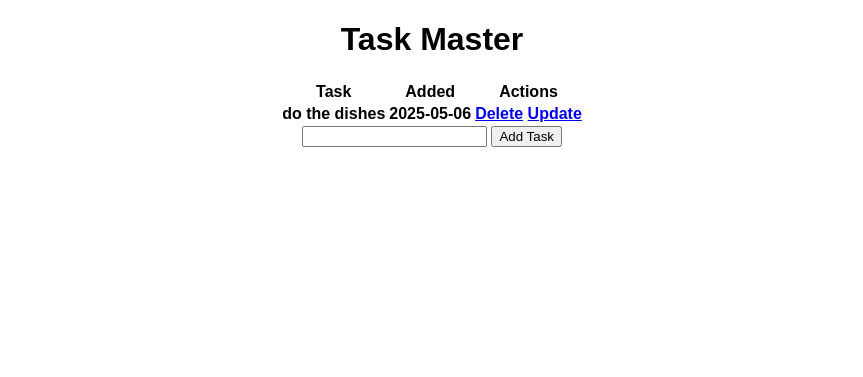
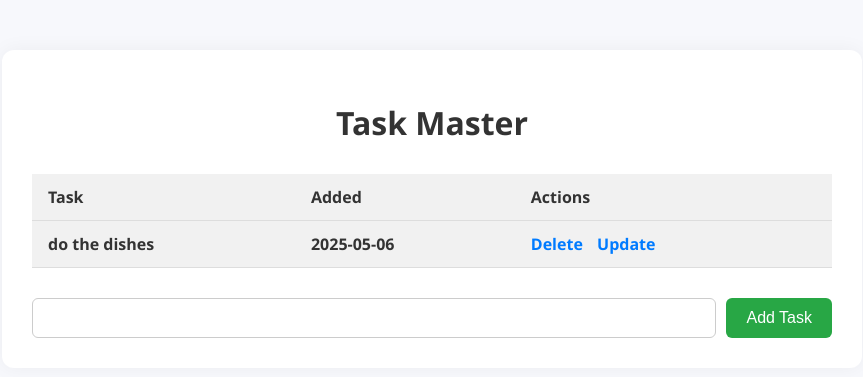
Before and after one commit to Oelsayed99/flask-todo-app, a Flask app: page / in a window 1280 px wide. Shown: the top 377 px of the page, without its empty margins (208-1071 px from the left). Run offline with Flask 3, Linux system fonts and the light colour scheme; lists and menus that the app fills with data are empty.

Commit message:
styling the app

```diff
--- a/static/css/main.css
+++ b/static/css/main.css
@@ -1,10 +1,85 @@
-body{
-    margin:0;
-    font-family:sans-serif ;
+body {
+    font-family: 'Segoe UI', Tahoma, Geneva, Verdana, sans-serif;
+    background-color: #f7f8fc;
+    margin: 0;
+    padding: 0;
 }
-.content{
+
+.content {
+    max-width: 800px;
+    margin: 50px auto;
+    background-color: #fff;
+    padding: 30px;
+    border-radius: 12px;
+    box-shadow: 0 0 20px rgba(0,0,0,0.05);
+}
+
+h1 {
     text-align: center;
+    color: #333;
 }
-.content table{
-    margin: auto;
+
+h4 {
+    text-align: center;
+    color: #666;
+    margin-top: 20px;
 }
+
+table {
+    width: 100%;
+    border-collapse: collapse;
+    margin: 30px 0;
+}
+
+th, td {
+    padding: 12px 16px;
+    text-align: left;
+    border-bottom: 1px solid #ddd;
+}
+
+th {
+    background-color: #f1f1f1;
+    color: #333;
+}
+
+tr:hover {
+    background-color: #f9f9f9;
+}
+
+a {
+    margin-right: 10px;
+    text-decoration: none;
+    color: #007bff;
+}
+
+a:hover {
+    text-decoration: underline;
+}
+
+form {
+    margin-top: 30px;
+    display: flex;
+    gap: 10px;
+}
+
+input[type="text"] {
+    flex: 1;
+    padding: 10px;
+    border: 1px solid #ccc;
+    border-radius: 6px;
+    font-size: 16px;
+}
+
+input[type="submit"] {
+    padding: 10px 20px;
+    border: none;
+    border-radius: 6px;
+    background-color: #28a745;
+    color: #fff;
+    font-size: 16px;
+    cursor: pointer;
+}
+
+input[type="submit"]:hover {
+    background-color: #218838;
+}
```
